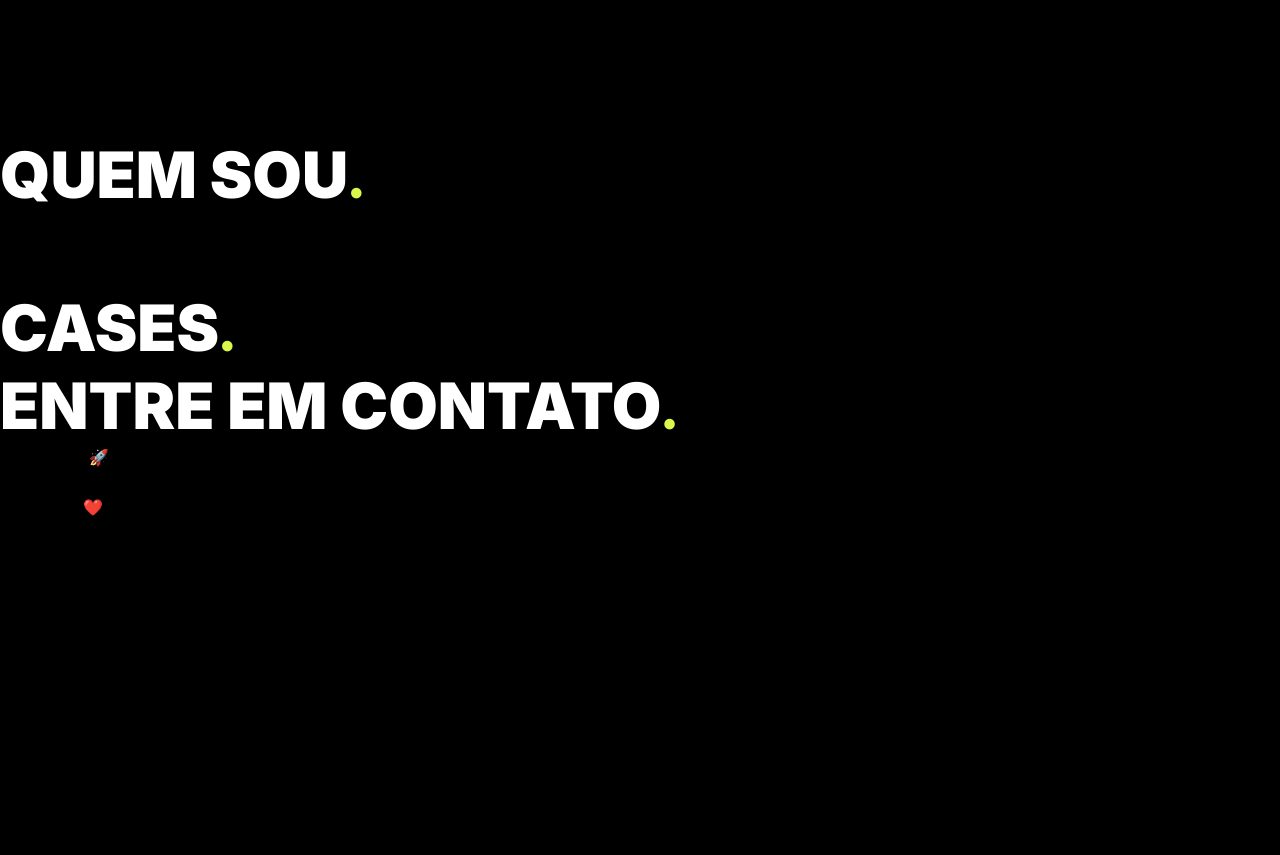
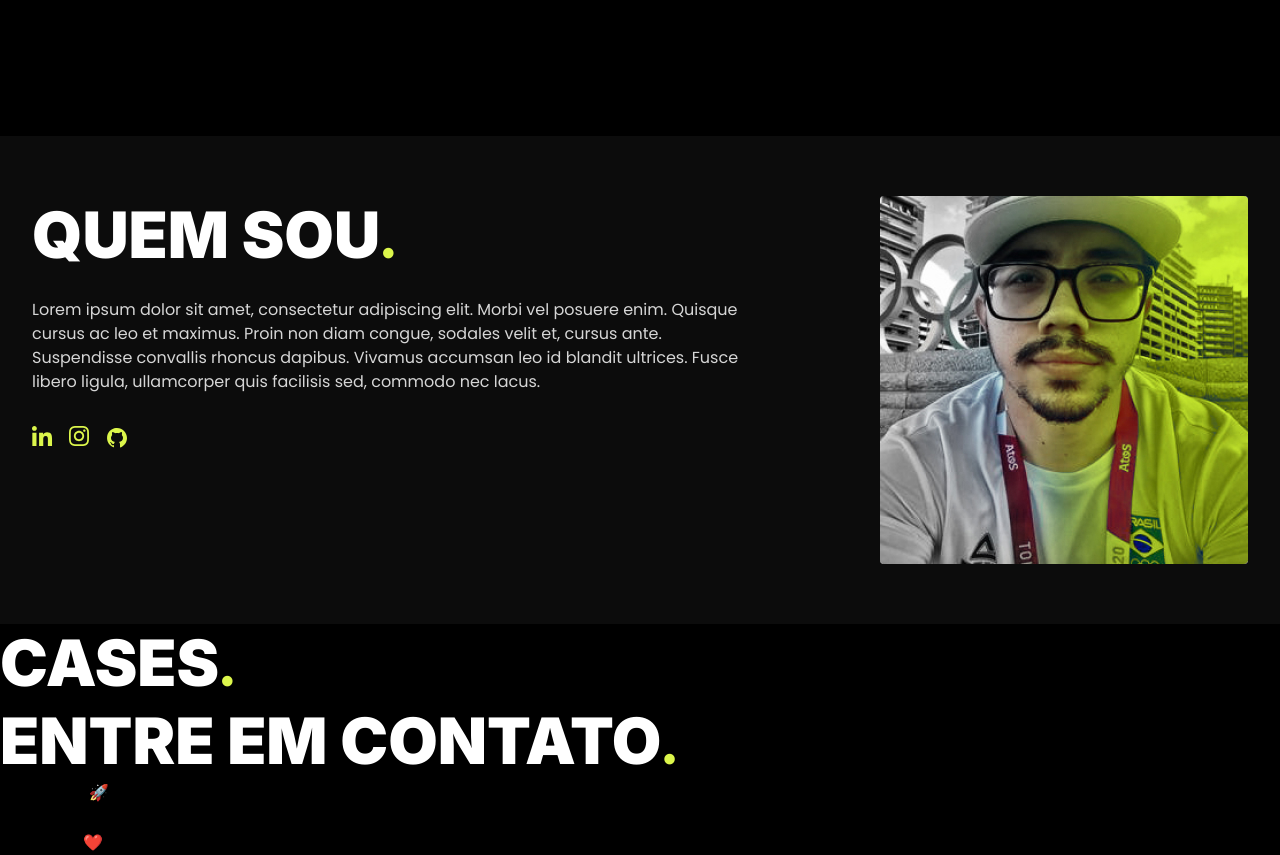
Before and after one commit to neresfabio/beacademy-devstart-frontend-myportfolio, a plain HTML site: page index.html in a window 1280 px wide. Shown: the part 1220-2075 px from the top of the page. Before the commit the page ends 1740 px from the top, so only its background shows below. Drawn offline with Linux system fonts and the light colour scheme.

Commit message:
up-section(about)

```diff
--- a/assets/styles/style.css
+++ b/assets/styles/style.css
@@ -169,3 +169,36 @@ header .container nav .menu-social {
   font-size: 3.2rem;
   line-height: 3.9rem;
 }
+
+/* section about */
+.s-about{
+  background-color: var(--black-color-medium);
+  padding: 6rem 0;
+}
+.s-about .container{
+  display: flex;
+  justify-content: space-between;
+}
+
+.s-about .container .title-about{
+  width: 100%;
+  max-width: 71rem;
+}
+
+.s-about .container .title-about p{
+  font-weight: 400;
+  line-height: 2.4rem;
+  font-size: 1.6rem;
+  color: rgba(255, 255, 255, 0.83);
+  margin-top: 2.4rem;
+}
+
+.s-about .container .title-about ul{
+  display: flex;
+  gap: 1.6rem;
+  margin-top: 3.2rem;
+}
+
+.s-about .container .img-about img{
+  border-radius: 4px;
+}
--- a/index.html
+++ b/index.html
@@ -119,6 +119,8 @@
         </section>
 
         <section class="s-about">
+            <div class="container">
+                <div class="title-about">
                     <h2>
                         QUEM SOU<span>.</span>
                     </h2>
@@ -128,6 +130,29 @@
                         Suspendisse convallis rhoncus dapibus. Vivamus accumsan leo id blandit ultrices.
                         Fusce libero ligula, ullamcorper quis facilisis sed, commodo nec lacus.
                     </p>
+                    <ul class="menu-social">
+                        <li>
+                            <a href="http://" target="_blank">
+                                <img src="./assets/images/icon-linkedin.svg" alt="Meu Linkedin">
+                            </a>
+                        </li>
+                        <li>
+                            <a href="http://" target="_blank">
+                                <img src="./assets/images/icon-instagram.svg" alt="Meu Instagram">
+                            </a>
+                        </li>
+                        <li>
+                            <a href="http://" target="_blank">
+                                <img src="./assets/images/icons8-github-384 1.svg" alt="Meu Github">
+                            </a>
+                        </li>
+                    </ul>
+                </div>
+                <div class="img-about">
+                    <img src="/assets/images/luanzinho 1.jpg" alt="Foto do Perfil">
+                </div>
+
+            </div>
         </section>
 
         <section class="cases">
```
Also changed, not shown: assets/images/section-about.png (added), 1 other file. Lines whose indentation alone changed are shown as unchanged.
